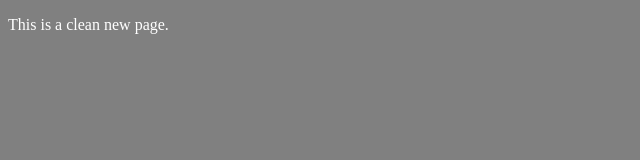
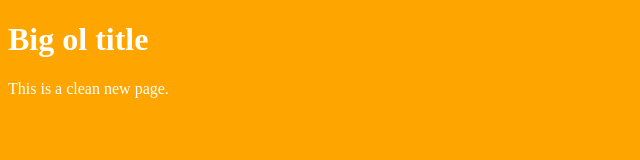
Before and after one commit to fhotov/fhotov.github.io, a plain HTML site: page index.html in a window 1280 px wide. Shown: the whole page, without its empty margins (0-640 px from the left). Drawn offline with Linux system fonts and the light colour scheme.

Commit message:
Update index.html

```diff
--- a/index.html
+++ b/index.html
@@ -3,12 +3,13 @@
   <head>
     <style>
       body {
-        background-color: gray;
+        background-color: orange;
         color: white;
       }
     </style>
   </head>
   <body>
+    <h1>Big ol title</h1>
     <p>This is a clean new page.</p>
   </body>
 </html>
```
